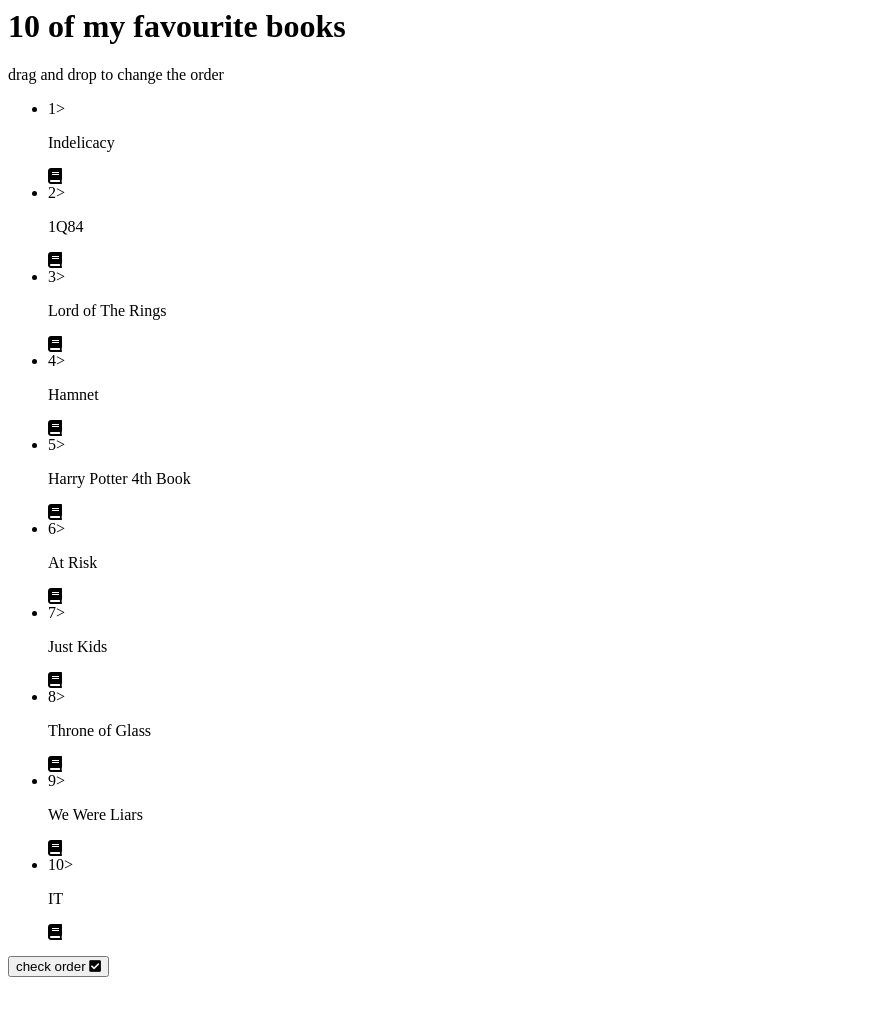
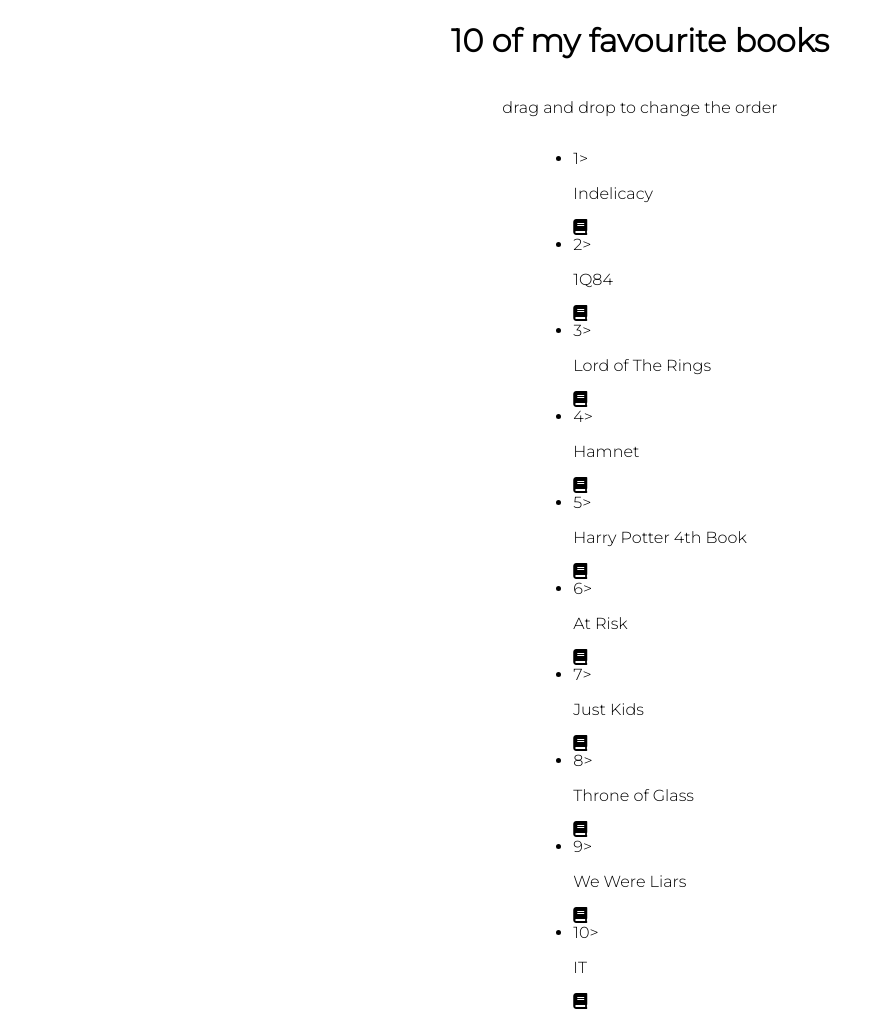
Before and after one commit to ullacodesjs/vanilla_js_dragdrop, a plain HTML site: page index.html in a window 1280 px wide. Shown: the top 1012 px of the page, without its empty margins (0-885 px from the left). Before the commit the page ends 985 px from the top, so only its background shows below. Drawn offline with Linux system fonts and the light colour scheme.

Commit message:
adding the css

```diff
--- a/index.html
+++ b/index.html
@@ -5,7 +5,7 @@
     <meta name="viewport" content="width=device-width, initial-scale=1.0">
     <title>Ten of my favourite books
     </title>
-    <link rel="stylesheet" href="style.css" />
+    <link rel="stylesheet" href="styles.css" />
     <link rel="stylesheet" href="https://use.fontawesome.com/releases/v5.15.4/css/all.css" integrity="sha384-DyZ88mC6Up2uqS4h/KRgHuoeGwBcD4Ng9SiP4dIRy0EXTlnuz47vAwmeGwVChigm" crossorigin="anonymous">
         </link>
 </head>
--- a/script.js
+++ b/script.js
@@ -29,7 +29,7 @@ function createList() {
     .sort((a, b) => a.sort - b.sort)
     .map(a => a.value)
     .forEach((book, index) => {
-    console.log(book);
+
 
         const listItem = document.createElement('li');
 
--- a/styles.css
+++ b/styles.css
@@ -0,0 +1,16 @@
+@import url('https://fonts.googleapis.com/css2?family=Montserrat:wght@300&display=swap');
+
+* {
+    box-sizing: border-box;
+}
+
+body{
+    background-color: #fff;
+    display: flex;
+    flex-direction: column;
+    align-items: center;
+    justify-content: flex-start;
+    height: 100vh;
+    margin: 0;
+    font-family: 'Montserrat', sans-serif;
+}
```
